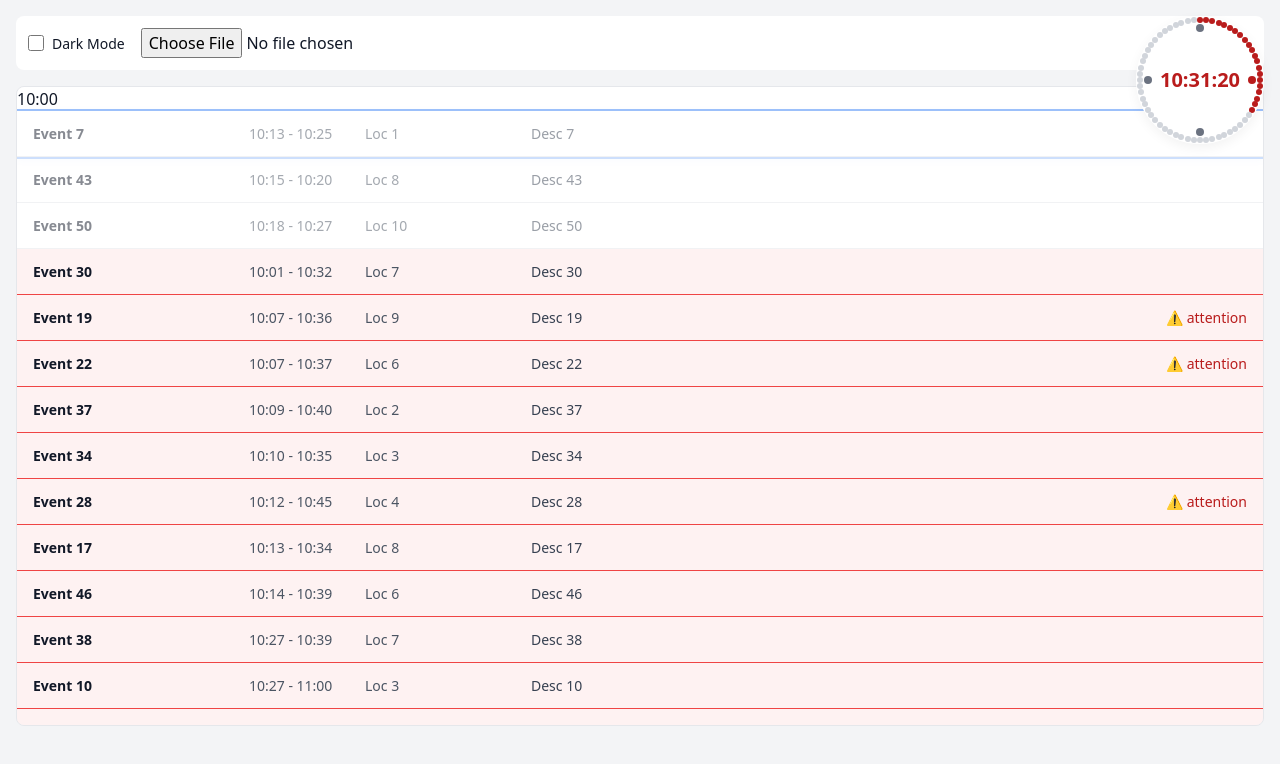
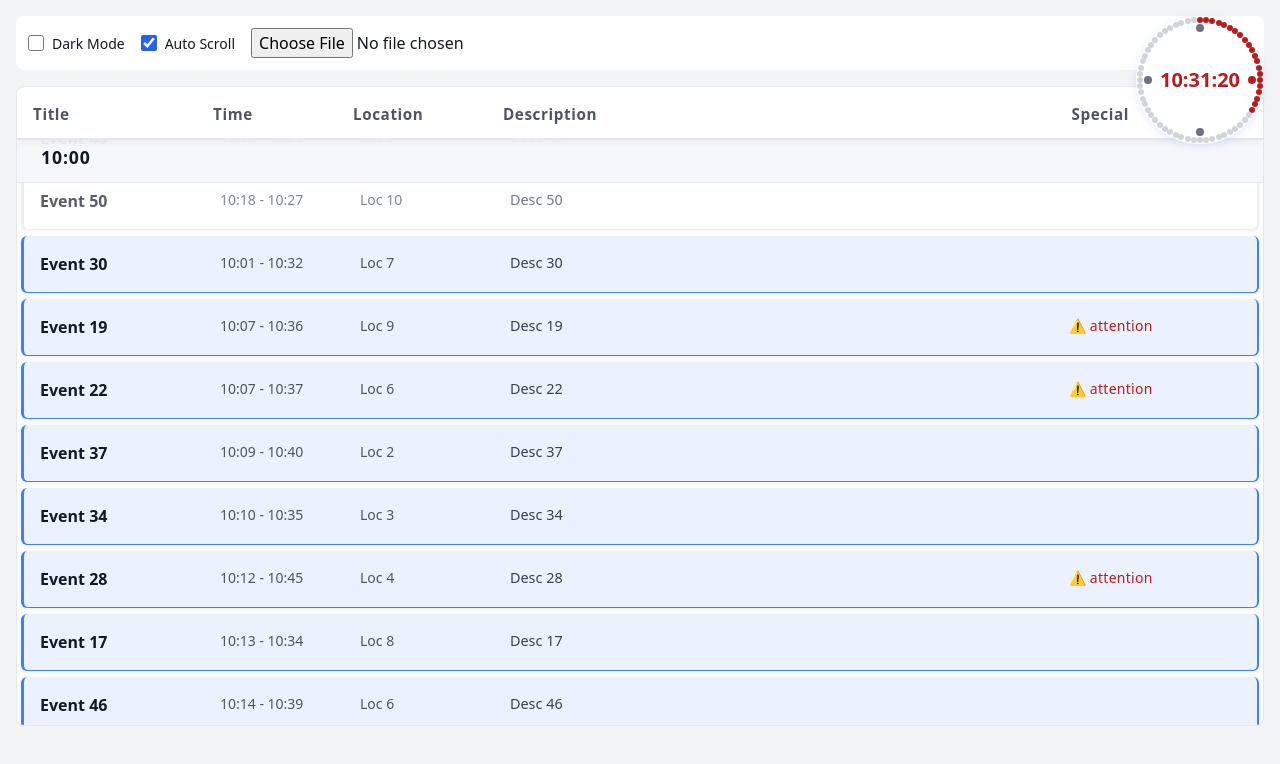
Before and after one commit to Frenor/timeline, a React (Vite) app: page / in a window 1280 px wide. Shown: the top 764 px of the page. Built offline with nearby package versions, Linux system fonts and the light colour scheme.

Commit message:
Autoscroll

```diff
--- a/src/App.scss
+++ b/src/App.scss
@@ -1,13 +1,16 @@
-// App.scss
 @use "sass:color";
 
 // Common variables
 $transition-standard: all 0.3s ease;
 $transition-fast: all 0.2s ease;
 $border-radius: 0.5rem;
-$shadow-sm: 0 4px 12px rgba(0, 0, 0, 0.05);
-$shadow-md: 0 2px 8px rgba(59, 130, 246, 0.15);
-$shadow-lg: 0 0 20px rgba(37, 99, 235, 0.15);
+// Unified shadow variables
+$shadow: 0 2px 8px rgba(59, 130, 246, 0.15);
+$shadow-glow: 0 0 20px rgba(37, 99, 235, 0.2);
+$shadow-inset: inset 0 0 30px rgba(37, 99, 235, 0.1);
+// Dot sizes for Studio Clock
+$dot-size: 6px;
+$dot-size-cardinal: 8px;
 $font-sm: 0.875rem;
 $spacing-sm: 0.5rem;
 $spacing-md: 0.75rem;
@@ -26,7 +29,7 @@ $light-border-success: #10b981;
 $light-bg-current: #fef2f2;
 $light-border-current: #ef4444;
 
-// Dark mode colors with royal blue theme
+// Dark mode colors
 $dark-bg: #0a1929;
 $dark-bg-secondary: #0f2942;
 $dark-bg-tertiary: #173d5e;
@@ -38,7 +41,18 @@ $dark-success-bg: rgba(16, 185, 129, 0.15);
 $dark-success-border: rgba(16, 185, 129, 0.4);
 $dark-current-bg: rgba(37, 99, 235, 0.15);
 
-// Base layout components
+// Timeline grid proportions
+$timeline-grid-columns: 160px 120px 130px 2.5fr 0.8fr;
+$timeline-grid-gap: 1.25rem; // New variable for consistent column gap
+$timeline-border-width: 1px;
+$timeline-item-focus-outline: 2px;
+
+// Dark mode mixin
+@mixin dark-mode {
+  @content;
+}
+
+// Base layout
 .app-container {
   background: $app-bg;
   color: $app-text;
@@ -47,12 +61,15 @@ $dark-current-bg: rgba(37, 99, 235, 0.15);
   transition: $transition-standard;
 
   &.dark {
+    @include dark-mode {
       background: $dark-bg;
       color: $dark-text;
-    box-shadow: inset 0 0 100px rgba(37, 99, 235, 0.1);
+      box-shadow: $shadow-inset;
+    }
   }
 }
 
+// Header
 .app-header {
   position: sticky;
   top: 0;
@@ -66,21 +83,12 @@ $dark-current-bg: rgba(37, 99, 235, 0.15);
   border-radius: $border-radius;
   transition: $transition-standard;
 
-  .dark & {
-    background: $dark-bg-secondary;
-    border: 1px solid $dark-bg-tertiary;
-    box-shadow: 0 4px 12px rgba(0, 0, 0, 0.1);
-  }
-
-  .theme-toggle {
+  .theme-toggle,
+  .auto-scroll-toggle {
     display: flex;
     align-items: center;
     gap: $spacing-sm;
     transition: $transition-fast;
-
-    .dark & {
-      color: $royal-blue-light;
-    }
 
     input[type="checkbox"] {
       width: $spacing-lg;
@@ -88,39 +96,34 @@ $dark-current-bg: rgba(37, 99, 235, 0.15);
       accent-color: $royal-blue;
     }
 
-    span {
-      font-size: $font-sm;
-
-      .dark & {
-        color: $dark-text;
-      }
-    }
+    span { font-size: $font-sm; }
   }
 
-  .file-input {
-    cursor: pointer;
-
-    .dark & {
-      color: $dark-text;
-      border-color: $dark-bg-tertiary;
-    }
-  }
+  .file-input { cursor: pointer; }
 
   .error-list {
     margin-left: auto;
     color: $error-color;
 
-    .error-item {
-      font-size: $font-sm;
-    }
+    .error-item { font-size: $font-sm; }
   }
 }
 
-// Studio clock component
-$dot-size-standard: 6px;
-$dot-size-cardinal: 8px;
-$clock-border-width: 4px;
+.dark .app-header {
+  @include dark-mode {
+    background: $dark-bg-secondary;
+    border: 1px solid $dark-bg-tertiary;
+    box-shadow: $shadow;
 
+    .theme-toggle,
+    .auto-scroll-toggle { color: $royal-blue-light; }
+    .theme-toggle span,
+    .auto-scroll-toggle span { color: $dark-text; }
+    .file-input { color: $dark-text; border-color: $dark-bg-tertiary; }
+  }
+}
+
+// Studio clock
 .studio-clock {
   position: fixed;
   top: $spacing-lg;
@@ -132,79 +135,54 @@ $clock-border-width: 4px;
   justify-content: center;
   align-items: center;
   transition: $transition-standard;
-  box-shadow: $shadow-sm;
+  box-shadow: $shadow;
   box-sizing: border-box;
   z-index: 100;
 
-  .dark & {
-    background: $dark-bg-secondary;
-    border-color: $royal-blue-dark;
-    box-shadow: 0 0 20px rgba(37, 99, 235, 0.2), inset 0 0 30px rgba(37, 99, 235, 0.1);
-  }
-
   .clock-time {
-    width: 100%;
-    text-align: center;
-    position: absolute;
-    top: 50%;
-    left: 50%;
-    transform: translate(-50%, -50%);
     font-size: 1.25rem;
     font-weight: bold;
     color: $error-color;
-
-    .dark & {
-      color: $royal-blue-light;
-    }
   }
 
   .dot {
     position: absolute;
-    width: $dot-size-standard;
-    height: $dot-size-standard;
+    width: $dot-size;
+    height: $dot-size;
     border-radius: 50%;
+    transform: translate(-50%, -50%);
     background: #d1d5db;
-    transform: translate(-50%, -50%);
-
-    .dark & {
-      background: $dark-bg-tertiary;
   }
-
-    &.cardinal {
+  .dot.cardinal {
     width: $dot-size-cardinal;
     height: $dot-size-cardinal;
     background: #6b7280;
-
-      .dark & {
-        background: $royal-blue-dark;
+  }
+  // Active state in light mode
+  .dot.active,
+  .dot.cardinal.active {
+    background: $error-color;
   }
 }
 
-    &.active {
-      background: $error-color;
+.dark .studio-clock {
+  @include dark-mode {
+    background: $dark-bg-secondary;
+    border-color: $royal-blue-dark;
+    box-shadow: $shadow-glow, $shadow-inset;
 
-      .dark & {
+    .clock-time { color: $royal-blue-light; }
+    .dot { background: $dark-bg-tertiary; }
+    .dot.cardinal { background: $royal-blue-dark; }
+    .dot.active,
+    .dot.cardinal.active {
       background: $royal-blue-light;
-        box-shadow: 0 0 5px $royal-blue-light;
-      }
-    }
-
-    &.cardinal.active {
-      background: $error-color;
-
-      .dark & {
-        background: $royal-blue-light;
-        box-shadow: 0 0 5px $royal-blue-light;
-      }
+      box-shadow: $shadow-glow;
     }
   }
 }
 
-// Timeline components
-$timeline-grid-columns: 200px 100px 150px 1fr auto;
-$timeline-border-width: 1px;
-$timeline-item-focus-outline: 2px;
-
+// Timeline container
 .timeline {
   overflow-y: auto;
   height: calc(100vh - 160px);
@@ -212,130 +190,135 @@ $timeline-item-focus-outline: 2px;
   border: $timeline-border-width solid $app-border;
   border-radius: $border-radius;
   transition: $transition-standard;
+}
 
-  .dark & {
+.dark .timeline {
+  @include dark-mode {
     background: $dark-bg-secondary;
     border-color: $dark-bg-tertiary;
-    box-shadow: $shadow-lg;
+    box-shadow: $shadow;
 
-    &::-webkit-scrollbar {
-      width: 8px;
-    }
-
-    &::-webkit-scrollbar-track {
-      background: $dark-bg-secondary;
-      border-radius: 4px;
-    }
-
+    &::-webkit-scrollbar { width: 8px; }
+    &::-webkit-scrollbar-track { background: $dark-bg-secondary; border-radius: 4px; }
     &::-webkit-scrollbar-thumb {
       background: $dark-bg-tertiary;
       border-radius: 4px;
-
-      &:hover {
-        background: $royal-blue-dark;
-      }
+      &:hover { background: $royal-blue-dark; }
     }
   }
 }
 
+// Timeline items
 .timeline-item {
   display: grid;
   grid-template-columns: $timeline-grid-columns;
-  gap: $spacing-lg;
-  padding: $spacing-md $spacing-lg;
+  gap: $timeline-grid-gap;
+  padding: $spacing-lg $spacing-lg;
   border-bottom: $timeline-border-width solid $app-border;
+  border-left: 3px solid $app-border;
+  border-right: 2px solid $app-border;
+  margin: 6px 4px;
+  box-shadow: 0 1px 5px rgba(0, 0, 0, 0.08);
+  border-radius: 6px;
   cursor: pointer;
   font-size: $font-sm;
   transition: $transition-fast;
   background: $header-bg;
 
-  .dark & {
+  &.completed { background: $light-bg-success; border-color: $light-border-success; }
+  &.current { background: rgba($royal-blue-light, 0.1); border-color: $royal-blue-light; }
+  &.past { opacity: 0.7; }
+
+  &:hover,
+  &:focus {
+    border-left: 4px solid $royal-blue-light;
+  }
+
+  .col { overflow: hidden; text-overflow: ellipsis; white-space: nowrap; }
+  .title { font-weight: 600; font-size: 1rem; }
+  .time { color: $light-text-secondary; font-weight: 500; }
+  .location { color: $light-text-secondary; }
+  .description { color: $light-text-tertiary; font-size: 0.9rem; }
+  .special { color: $error-color; font-weight: 500; letter-spacing: 0.02em; }
+}
+
+.dark .timeline-item {
+  @include dark-mode {
     background: $dark-bg-secondary;
     border-color: $dark-bg-tertiary;
-  }
+    box-shadow: 0 1px 5px rgba(0, 0, 0, 0.2);
 
-  // States
-  &.completed {
-    background: $light-bg-success;
-    border-color: $light-border-success;
+    &.completed { background: $dark-success-bg; border-color: $dark-success-border; }
+    &.current { background: rgba($royal-blue, 0.25); border-color: $royal-blue; box-shadow: 0 0 8px rgba($royal-blue, 0.2); }
+    .col { color: $dark-text; }
+    .time,
+    .location { color: color.adjust($dark-text, $lightness: -20%); }
+    .description { color: color.adjust($dark-text, $lightness: -10%); }
+    .special { color: $royal-blue-light; }
 
-    .dark & {
-      background: $dark-success-bg;
-      border-color: $dark-success-border;
-    }
-  }
-
-  &.current {
-    background: $light-bg-current;
-    border-color: $light-border-current;
-
-    .dark & {
-      background: $dark-current-bg;
-      border-color: $royal-blue;
-    }
-  }
-
-  &.past {
-    opacity: 0.5;
-  }
-
-  // Interactions
     &:hover,
     &:focus {
-    background: color.adjust($app-border, $lightness: 40%);
-    outline: $timeline-item-focus-outline solid $royal-blue-light;
-    box-shadow: $shadow-md;
-
-    .dark & {
-      background: $dark-bg-tertiary;
-      outline: $timeline-item-focus-outline solid $royal-blue;
-      box-shadow: 0 2px 10px rgba(37, 99, 235, 0.2);
-    }
-  }
-
-  // Content elements
-  .col {
-    overflow: hidden;
-    text-overflow: ellipsis;
-    white-space: nowrap;
-
-    .dark & {
-      color: $dark-text;
-    }
-  }
-
-  .title {
-    font-weight: 600;
-  }
-
-  .time,
-  .location {
-    color: $light-text-secondary;
-
-    .dark & {
-      color: color.adjust($dark-text, $lightness: -20%);
-    }
-  }
-
-  .description {
-    color: $light-text-tertiary;
-
-    .dark & {
-      color: color.adjust($dark-text, $lightness: -10%);
-    }
-  }
-
-  .special {
-    color: $error-color;
-    font-weight: 500;
-
-    .dark & {
-      color: $royal-blue-light;
+      border-left: 4px solid $royal-blue;
     }
   }
 }
 
-// Dark mode helper mixins
+// Hour header - sticky on scroll
+.hour-header {
+  position: sticky;
+  top: 45px; // Adjusted for the height of timeline-header with increased padding
+  z-index: 5; // Make sure it's lower than .timeline-header
+  background: $header-bg;
+  padding: 0.75rem 1.5rem;
+  font-weight: bold;
+  font-size: 1.1rem;
+  letter-spacing: 0.05em;
+  border-bottom: 1px solid $app-border;
+  margin-top: 0.75rem;
+  margin-bottom: 0.5rem;
+
+  @media (prefers-color-scheme: light) {
+    background-color: rgba(245, 247, 250, 0.95); // Subtle light gray background for light mode
+  }
+}
+
+.dark .hour-header {
+  @include dark-mode {
+    background: $dark-bg-secondary;
+    border-color: $dark-bg-tertiary;
+    box-shadow: 0 2px 6px rgba(0, 0, 0, 0.3);
+    color: $royal-blue-light;
+    border-bottom: 1px solid $dark-bg-tertiary;
+  }
+}
+
+// Helper mixin
 @mixin dark-mode-glow($color: $royal-blue-light) {
-  box-shadow: 0 0 5px $color;
+  box-shadow: $shadow-glow;
 }
+
+.timeline-header {
+  position: sticky;
+  top: 0;
+  z-index: 10;
+  display: grid;
+  grid-template-columns: $timeline-grid-columns;
+  gap: $timeline-grid-gap;
+  padding: $spacing-lg $spacing-lg $spacing-md $spacing-lg;
+  font-size: 0.95rem;
+  font-weight: 700;
+  color: $light-text-secondary;
+  background: $header-bg;
+  user-select: none;
+  border-radius: $border-radius $border-radius 0 0;
+  letter-spacing: 0.04em;
+  border-bottom: 2px solid $app-border;
+  box-shadow: 0 2px 6px rgba(0, 0, 0, 0.06);
+}
+
+.dark .timeline-header {
+  @include dark-mode {
+    color: $royal-blue-light;
+    background: $dark-bg-secondary;
+  }
+}
--- a/src/App.tsx
+++ b/src/App.tsx
@@ -24,7 +24,7 @@ const TimelineItem = React.forwardRef<TimelineItemRef, TimelineItemProps>(({ eve
     else if (isPast) classes.push('past');
 
     return (
-        <div ref={ref as React.Ref<HTMLDivElement>} className={classes.join(' ')} onClick={onClick} tabIndex={-1}>
+        <div ref={ref as React.Ref<HTMLDivElement>} className={classes.join(' ')} onClick={onClick}>
             <div className="col title">{event.title}</div>
             <div className="col time">{event.from.format('HH:mm')} - {event.to.format('HH:mm')}</div>
             <div className="col location">{event.location}</div>
@@ -44,8 +44,8 @@ function Timeline({ events, onToggleComplete, autoScrollEnabled }: TimelineProps
     const containerRef = useRef<HTMLDivElement>(null);
     const [now, setNow] = useState<Dayjs>(dayjs());
     const [internalAutoScroll, setInternalAutoScroll] = useState(true);
-    const [selectedIdx, setSelectedIdx] = useState(0);
     const itemRefs = useRef<TimelineItemRef[]>([]);
+    const activeEventRef = useRef<TimelineItemRef>(null);
 
     useInterval(() => setNow(dayjs()), 1000);
     const effective = autoScrollEnabled && internalAutoScroll;
@@ -73,30 +73,19 @@ function Timeline({ events, onToggleComplete, autoScrollEnabled }: TimelineProps
         buckets[hour].push(e);
     });
 
-    // Keyboard navigation
-    useEffect(() => {
-        const handleKey = (e: KeyboardEvent) => {
-            if (e.key === 'ArrowDown') {
-                e.preventDefault();
-                setSelectedIdx(i => (i + 1) % sorted.length);
-            } else if (e.key === 'ArrowUp') {
-                e.preventDefault();
-                setSelectedIdx(i => (i - 1 + sorted.length) % sorted.length);
-            }
-        };
-        const container = containerRef.current;
-        container?.addEventListener('keydown', handleKey);
-        return () => container?.removeEventListener('keydown', handleKey);
-    }, [sorted.length, selectedIdx]);
 
-    // Focus effect
-    useEffect(() => {
-        itemRefs.current[selectedIdx]?.focus();
-    }, [selectedIdx]);
 
     let idxCounter = 0;
     return (
-        <div className="timeline" ref={containerRef} tabIndex={0}>
+        <div className="timeline" ref={containerRef}>
+            {/* Column headers */}
+            <div className="timeline-header">
+                <div className="col title">Title</div>
+                <div className="col time">Time</div>
+                <div className="col location">Location</div>
+                <div className="col description">Description</div>
+                <div className="col special">Special</div>
+            </div>
             {Object.entries(buckets).map(([hour, bucket]) => (
                 <div key={hour}>
                     <div className="hour-header">{hour}</div>
@@ -113,7 +102,6 @@ function Timeline({ events, onToggleComplete, autoScrollEnabled }: TimelineProps
                                 isPast={isPast}
                                 onClick={() => {
                                     onToggleComplete(events.indexOf(e));
-                                    setSelectedIdx(idx);
                                 }}
                             />
                         );
@@ -151,6 +139,7 @@ function App() {
 
     const [errors, setErrors] = useState<string[]>([]);
     const [darkMode, setDarkMode] = useState(() => localStorage.getItem('theme') === 'dark');
+    const [autoScrollEnabled, setAutoScrollEnabled] = useState(true);
 
     useEffect(() => {
         document.documentElement.classList.toggle('dark', darkMode);
@@ -179,6 +168,10 @@ function App() {
                     <input type="checkbox" checked={darkMode} onChange={() => setDarkMode(prev => !prev)} />
                     <span>Dark Mode</span>
                 </label>
+                <label className="auto-scroll-toggle">
+                    <input type="checkbox" checked={autoScrollEnabled} onChange={() => setAutoScrollEnabled(prev => !prev)} />
+                    <span>Auto Scroll</span>
+                </label>
                 <input type="file" accept=".xlsx" onChange={handleFile} className="file-input" />
                 {errors.length > 0 && (
                     <div className="error-list">
@@ -191,7 +184,7 @@ function App() {
                 )}
             </header>
             <StudioClock showSecondsHand={true} size={128} />
-            <Timeline events={events} onToggleComplete={toggleComplete} autoScrollEnabled={true} />
+            <Timeline events={events} onToggleComplete={toggleComplete} autoScrollEnabled={autoScrollEnabled} />
         </div>
     );
 }
```
Also changed, not shown: src/utils/useAutoScroll.ts (+43 -6 lines). Lines whose indentation alone changed are shown as unchanged.
